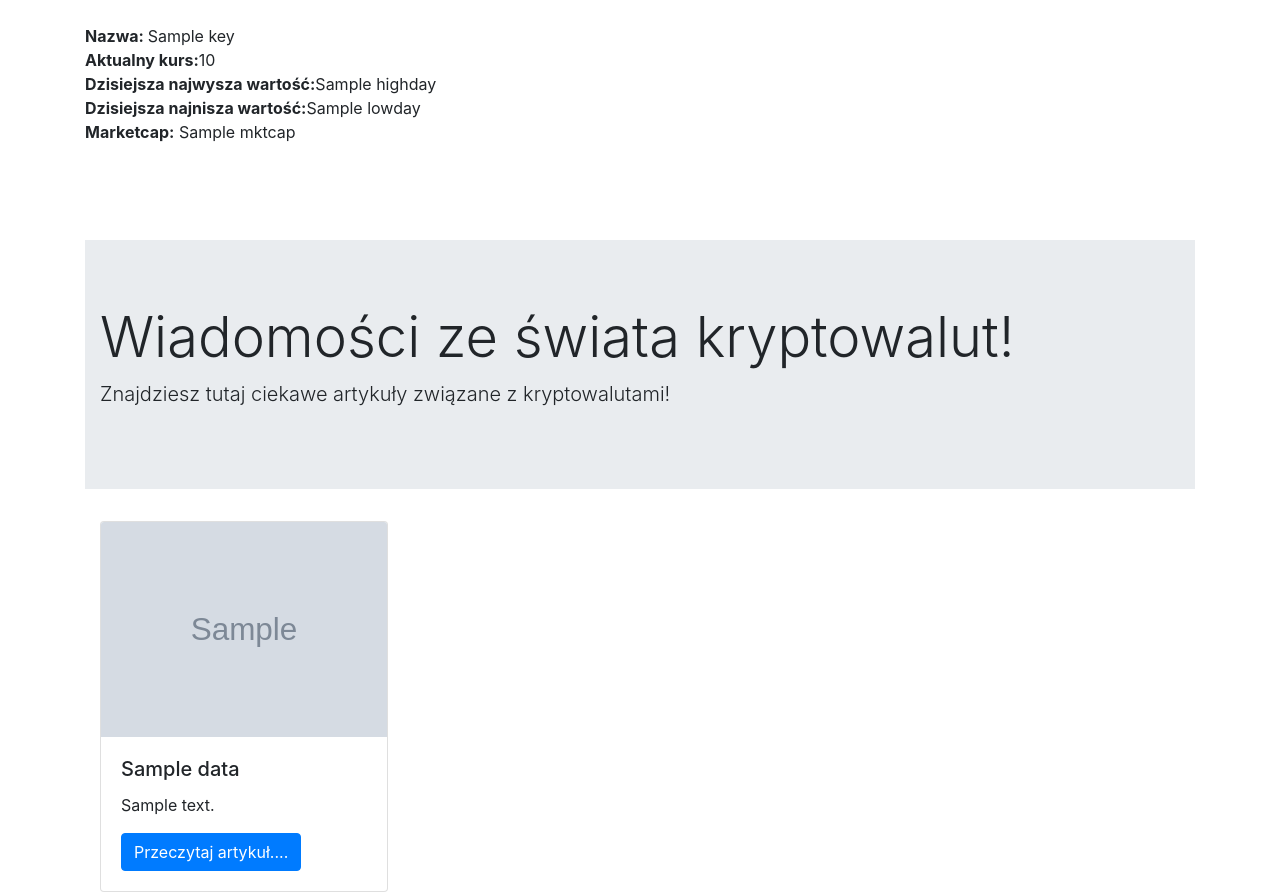
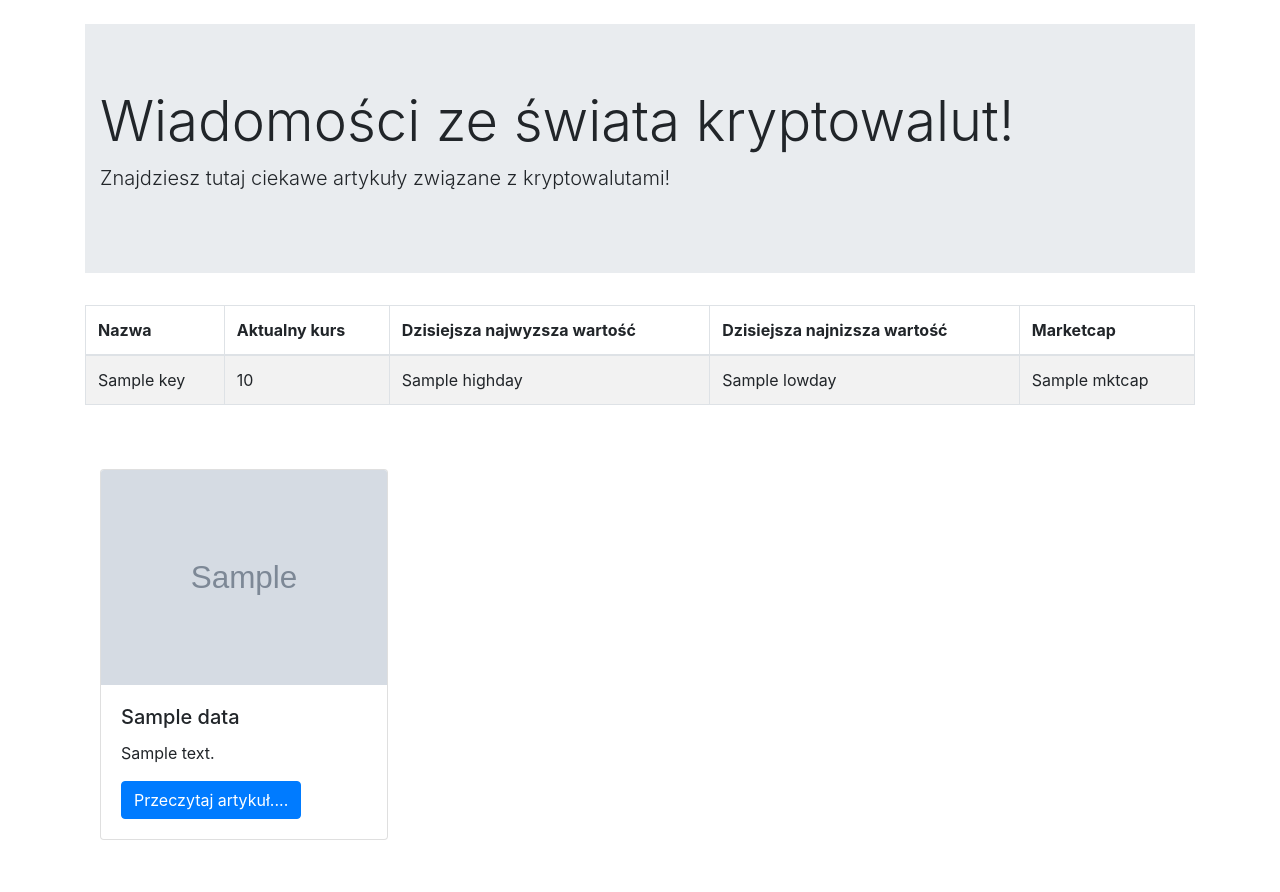
Before and after one commit to syko90/kryptoportal, a Django app: template krypto/templates/home.html in a window 1280 px wide. Shown: the part 56-948 px from the top of the page. After the commit the page ends 896 px from the top, so only its background shows below. Run offline with Django 3.2, Linux system fonts and the light colour scheme; the template is opened without the code that fills it: most values are stand-ins (such as "Sample title", 1, 10 or a date in 2020); grey boxes marked "Sample" are stand-in pictures; some libraries are stand-ins or nearby versions.

Commit message:
Dodawanie tabelki Bootstrap

```diff
--- a/krypto/templates/home.html
+++ b/krypto/templates/home.html
@@ -1,28 +1,46 @@
 {% extends 'base.html' %}
 
 {% block content %}
-
-{% for key, value in price.DISPLAY.items %}
-    <strong>Nazwa: </strong>{{ key }}<br/>
-    <strong>Aktualny kurs:</strong>{{ value.PLN.PRICE }}<br/>
-    <strong>Dzisiejsza najwysza wartość:</strong>{{ value.PLN.HIGHDAY }}<br/>
-    <strong>Dzisiejsza najnisza wartość:</strong>{{ value.PLN.LOWDAY }}<br/>
-    <strong>Marketcap:</strong> {{ value.PLN.MKTCAP }}<br/>
-    <br><br/>
-
-
-{% endfor %}
-
-<br/><br/>
-
-
-
 <div class="jumbotron jumbotron-fluid">
     <div class="container">
       <h1 class="display-4">Wiadomości ze świata kryptowalut!</h1>
       <p class="lead">Znajdziesz tutaj ciekawe artykuły związane z kryptowalutami!</p>
     </div>
   </div>
+
+
+<table class="table table-striped table-bordered table-hover">
+<thead>
+    <tr>
+      <th scope="col">Nazwa</th>
+      <th scope="col">Aktualny kurs</th>
+      <th scope="col">Dzisiejsza najwyzsza wartość</th>
+      <th scope="col">Dzisiejsza najnizsza wartość</th>
+      <th scope="col">Marketcap</th>
+    </tr>
+  </thead>
+  <tbody>
+{% for key, value in price.DISPLAY.items %}
+
+      <tr>
+        <td>{{ key }}</td>
+        <td>{{ value.PLN.PRICE }}</td>
+        <td>{{ value.PLN.HIGHDAY }}</td>
+        <td>{{ value.PLN.LOWDAY }}</td>
+        <td>{{ value.PLN.MKTCAP }}</td>
+      </tr>
+      </tr>
+{% endfor %}
+    </tbody>
+  </table>
+
+
+
+<br/><br/>
+
+
+
+
 
 <div class="container">
     <div class="row">
```
